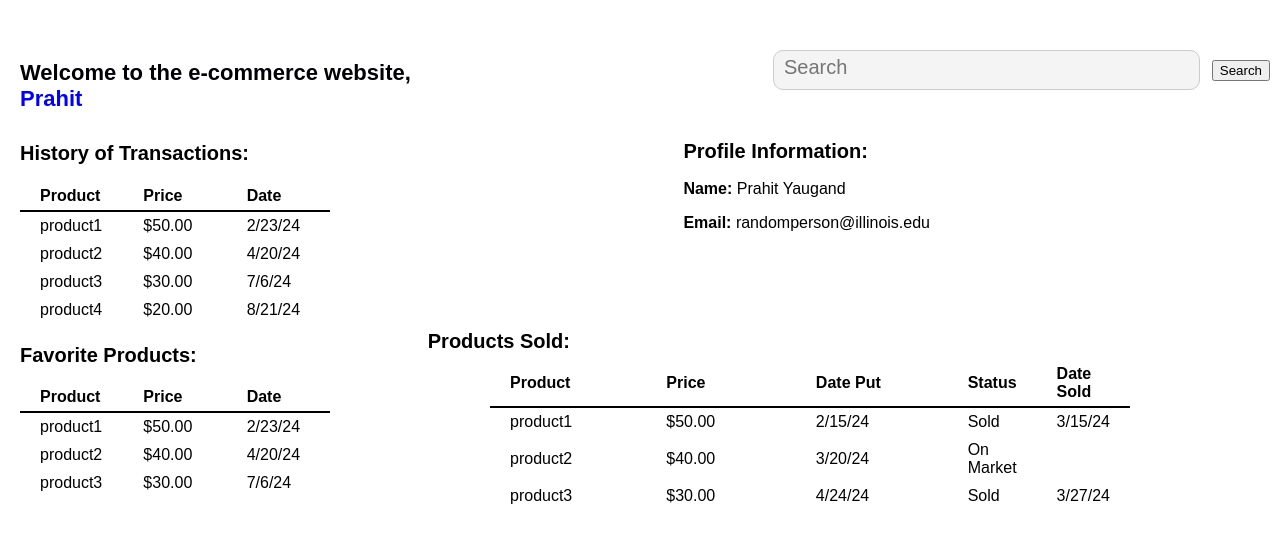
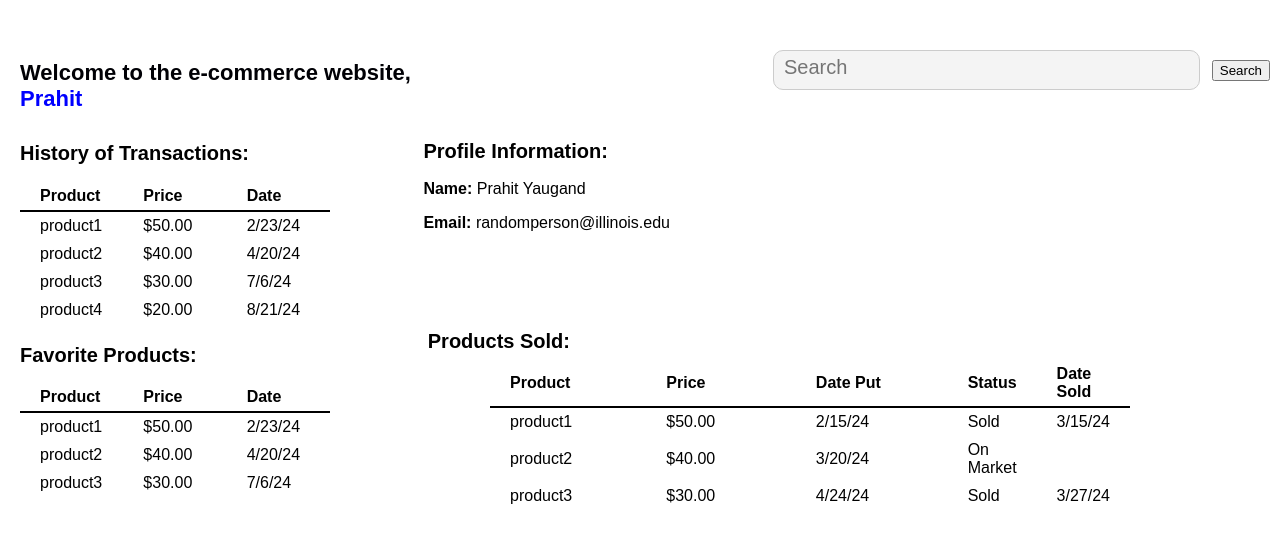
Before and after one commit to ai-manoj12/Project-Code-E-Commerce, a React (Create React App) app in the folder e-commerce_website/: page / in a window 1280 px wide. Shown: the top 540 px of the page. Built offline with nearby package versions, Linux system fonts and the light colour scheme.

Commit message:
Updated user info position

```diff
--- a/e-commerce_website/src/styles.css
+++ b/e-commerce_website/src/styles.css
@@ -89,11 +89,10 @@
 
 .userInfo {
   position: absolute;
-  /* border-top: 2px solid black;  */
-  margin-right: 300px;
+  margin-right: 100px;
   margin-top: 60px;
   top: 40px;
-  right: 50px;
+  right: 510px;
 }
 
 .tableStyle{
```
